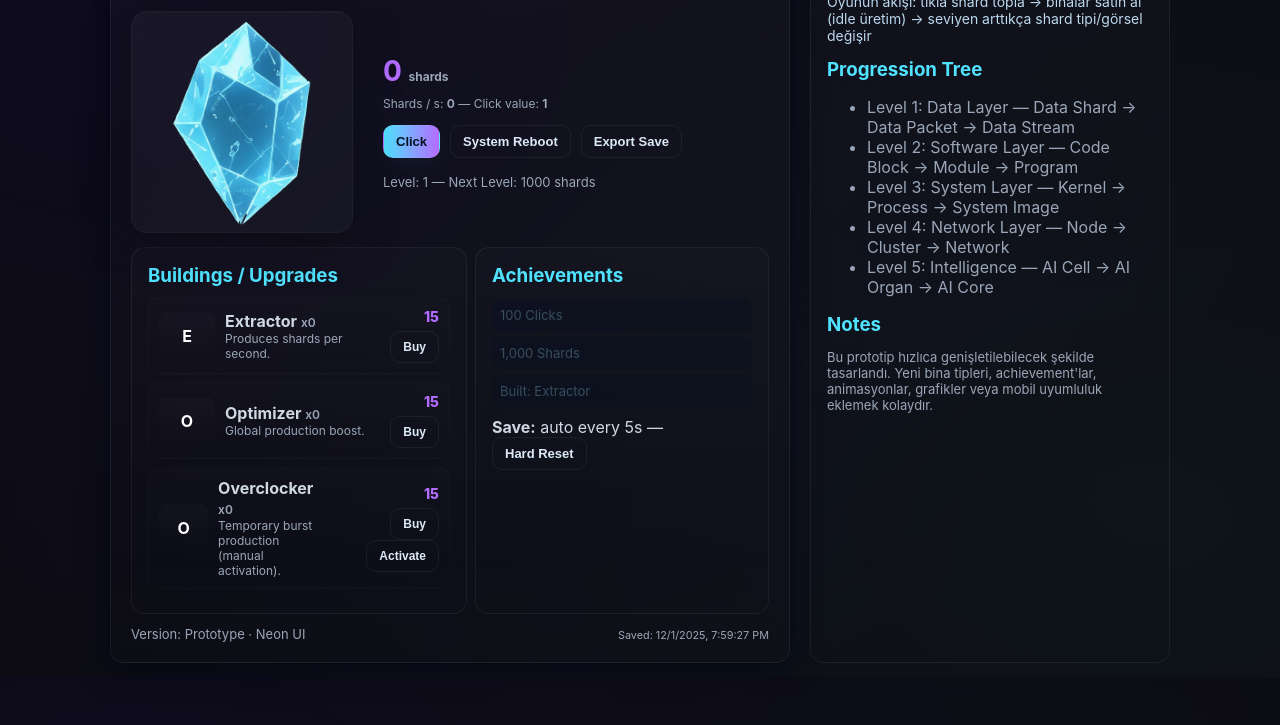
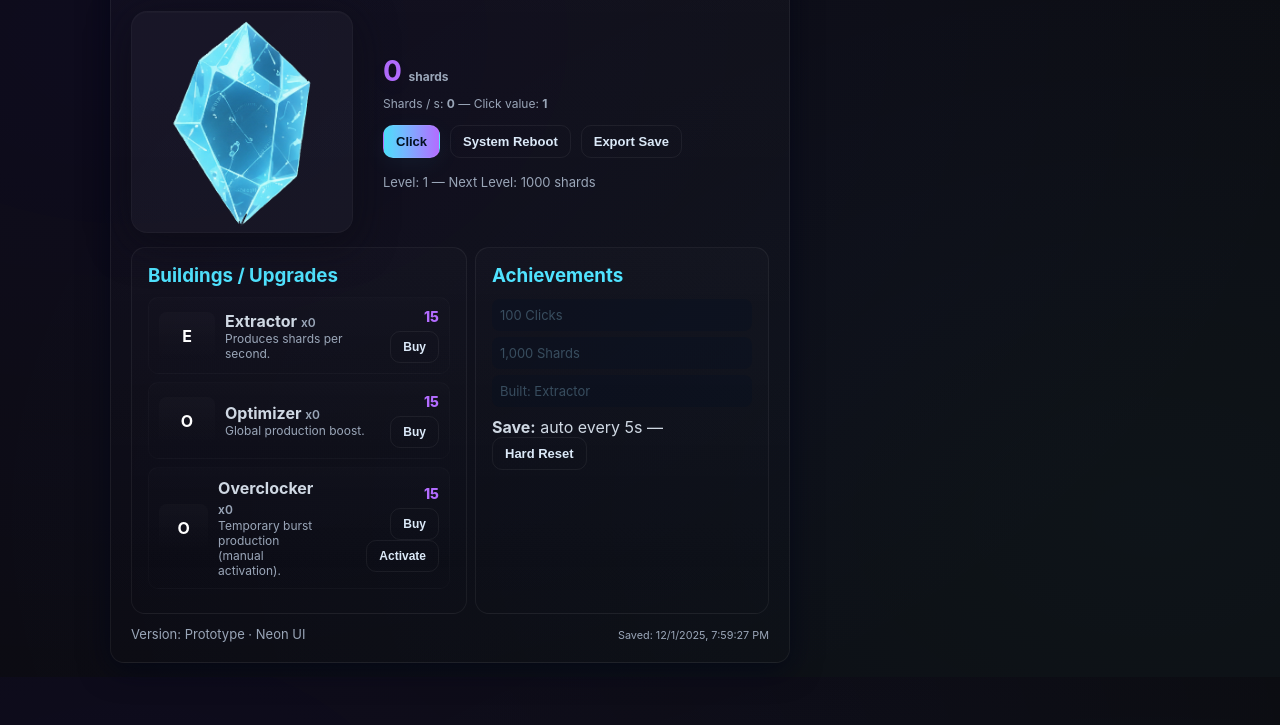
Before and after one commit to yusufgcoskun/datashardClicker, a plain HTML site: page index.html in a window 1280 px wide. Shown: the part 123-848 px from the top of the page. Drawn offline with Linux system fonts and the light colour scheme.

Commit message:
Update index.html

```diff
--- a/index.html
+++ b/index.html
@@ -208,26 +208,6 @@
     </div>
   </div>
 
-  <div class="panel">
-    <h3>Info / Progression</h3>
-    <p style="font-size:14px;color:#bcd8ef">
-      Oyunun akışı: tıkla shard topla → binalar satın al (idle üretim) → seviyen arttıkça shard tipi/görsel değişir
-    </p>
-
-    <h3 style="margin-top:12px">Progression Tree</h3>
-    <ul style="color:#9aa6b8">
-      <li>Level 1: Data Layer — Data Shard → Data Packet → Data Stream</li>
-      <li>Level 2: Software Layer — Code Block → Module → Program</li>
-      <li>Level 3: System Layer — Kernel → Process → System Image</li>
-      <li>Level 4: Network Layer — Node → Cluster → Network</li>
-      <li>Level 5: Intelligence — AI Cell → AI Organ → AI Core</li>
-    </ul>
-
-    <h3 style="margin-top:8px">Notes</h3>
-    <p style="color:#9aa6b8;font-size:13px">
-      Bu prototip hızlıca genişletilebilecek şekilde tasarlandı. Yeni bina tipleri, achievement'lar, animasyonlar, grafikler veya mobil uyumluluk eklemek kolaydır.
-    </p>
-  </div>
 </div>
 
 <script>
```
